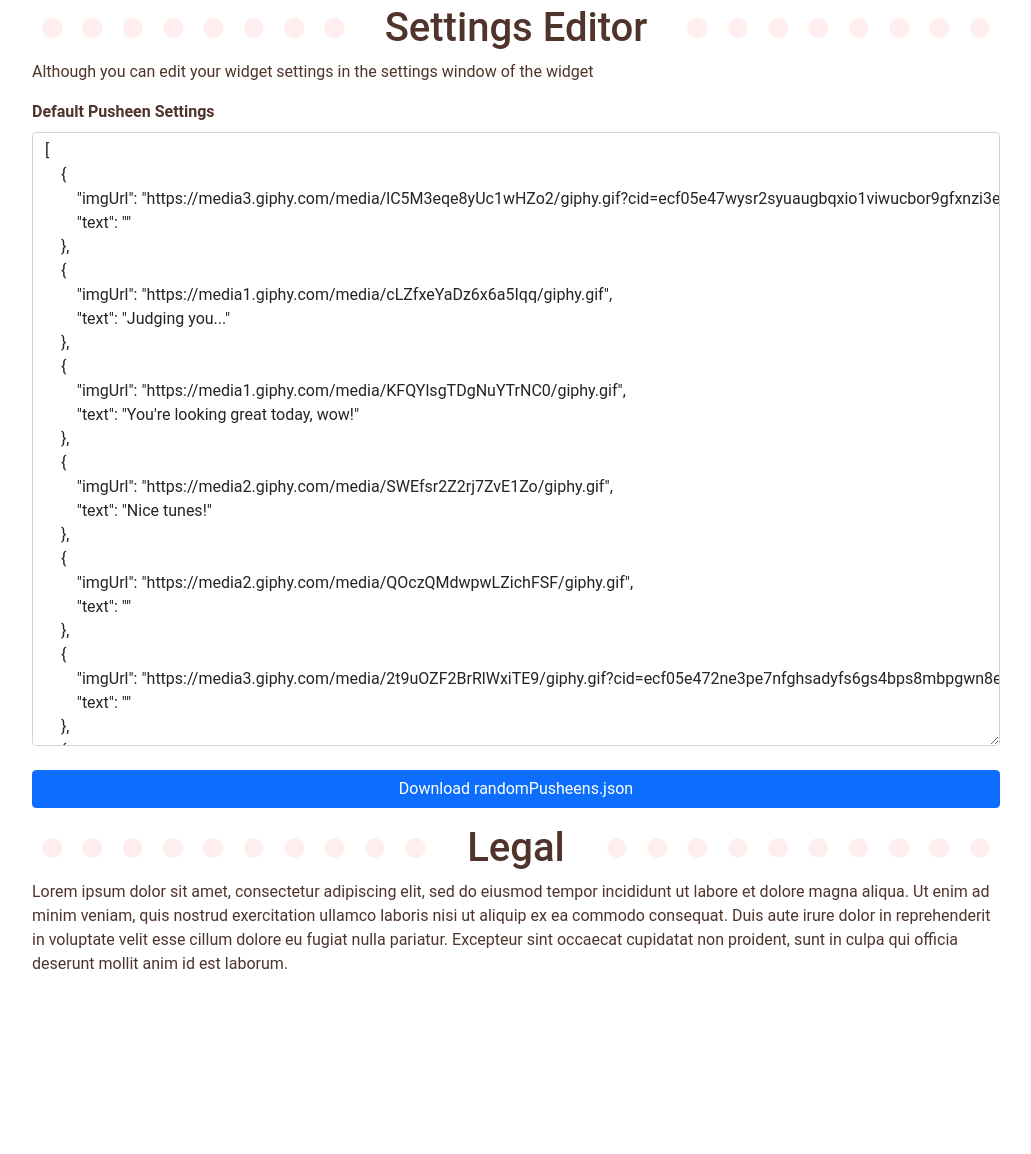
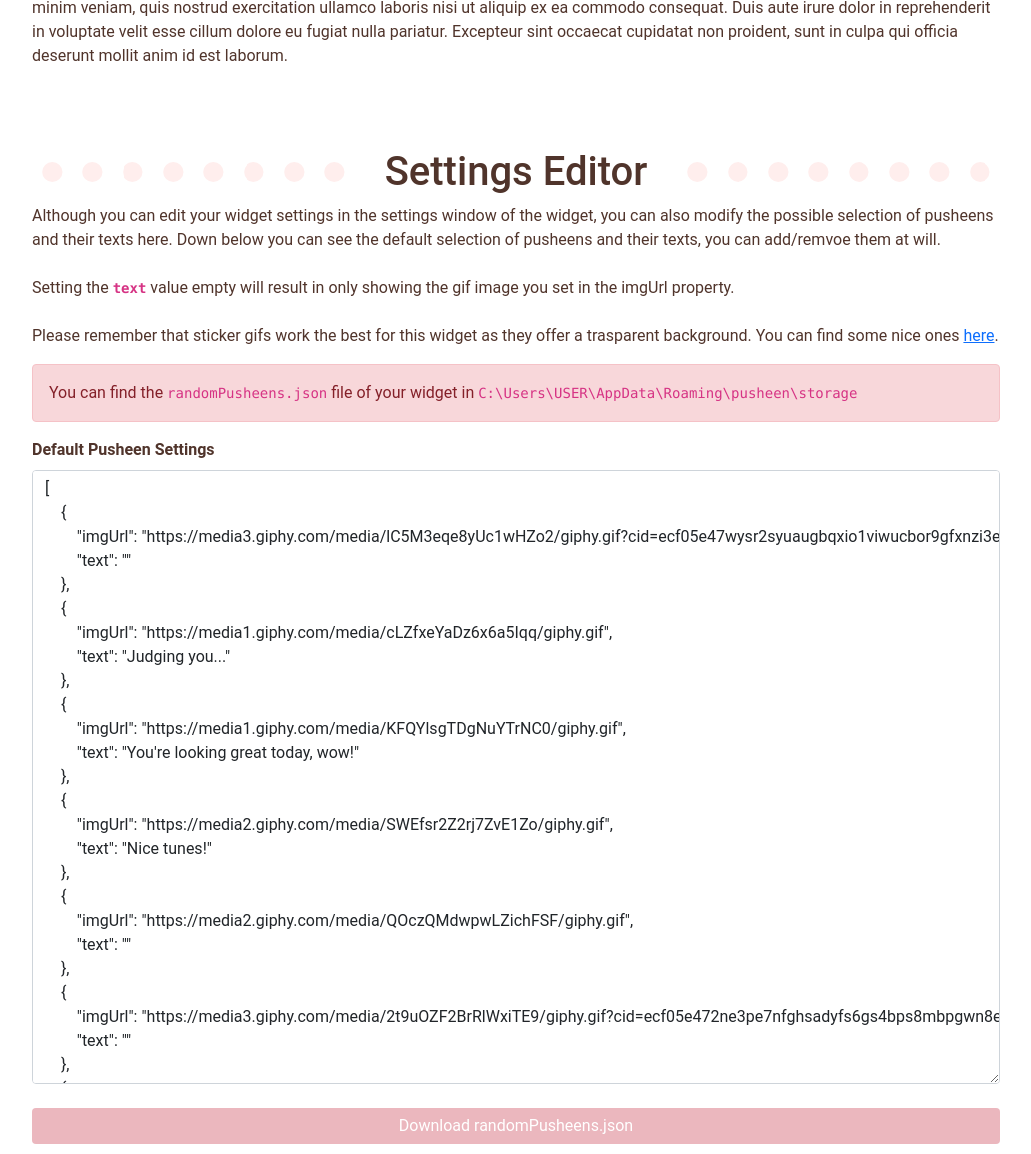
Before and after one commit to leoVolk/electron-pusheen, an Electron app: page docs/index.html in a window 1280 px wide. Shown: the part 1638-2792 px from the top of the page, without its empty margins (124-1155 px from the left). Before the commit the page ends 2646 px from the top, so only its background shows below. Drawn offline with nearby package versions, Linux system fonts and the light colour scheme.

Commit message:
more docs

```diff
--- a/docs/docs.css
+++ b/docs/docs.css
@@ -16,11 +16,11 @@ nav {
 }
 
 .nav-link:hover {
-  color: #ffeeed !important;
+  color: #ebb7be !important;
 }
 
 a:hover {
-  color: #ffeeed !important;
+  color: #ebb7be !important;
 }
 
 .navbar-bg {
@@ -84,3 +84,17 @@ h2 {
 textarea {
   background-color: #fafafa;
 }
+
+.btn {
+  background-color: #ebb7be !important;
+  border: none;
+}
+
+.btn:hover {
+  background-color: #ffeeed !important;
+  color: #50342b !important;
+}
+
+section {
+  margin: 64px 0px ;
+}
--- a/docs/docs.js
+++ b/docs/docs.js
@@ -92,3 +92,17 @@ document.getElementById("settings-editor").innerHTML = JSON.stringify(
   null,
   4
 );
+
+function downloadFile() {
+  var dataStr =
+    "data:text/json;charset=utf-8," +
+    encodeURIComponent(
+      JSON.stringify(
+        JSON.parse(document.getElementById("settings-editor").value)
+      )
+    );
+  var dlAnchorElem = document.getElementById("download");
+  dlAnchorElem.setAttribute("href", dataStr);
+  dlAnchorElem.setAttribute("download", "randomPuseens.json");
+  //dlAnchorElem.click();
+}
--- a/docs/index.html
+++ b/docs/index.html
@@ -13,11 +13,17 @@
       crossorigin="anonymous"
     ></script>
 
+    <link rel="icon" href="./img/favicon.png" type="image/icon type" />
+
     <meta name="viewport" content="width=device-width" />
 
     <link rel="stylesheet" href="./docs.css" />
 
     <meta charset="UTF-8" />
+    <title>
+      Electron Pusheen | An Electron Widget featuring the internets most
+      adorable cat
+    </title>
   </head>
 
   <body style="background-color: white">
@@ -200,8 +206,32 @@
             <div class="col-12 align-content-center mx-auto">
               <p>
                 Although you can edit your widget settings in the settings
-                window of the widget
+                window of the widget, you can also modify the possible selection
+                of pusheens and their texts here. Down below you can see the
+                default selection of pusheens and their texts, you can
+                add/remvoe them at will.
+                <br />
+                <br />
+                Setting the <code><b>text</b></code> value empty will result in
+                only showing the gif image you set in the imgUrl property.
+                <br />
+                <br />
+                Please remember that sticker gifs work the best for this widget
+                as they offer a trasparent background. You can find some nice
+                ones
+                <a
+                  target="_blank"
+                  href="https://giphy.com/search/pusheen-stickers"
+                  >here</a
+                >.
               </p>
+
+              <div class="alert alert-danger" role="alert">
+                You can find the <code> randomPusheens.json</code> file of your
+                widget in
+                <code>C:\Users\USER\AppData\Roaming\pusheen\storage</code>
+              </div>
+
               <label for="settings-editor" class="form-label"
                 ><b>Default Pusheen Settings</b></label
               >
@@ -211,7 +241,12 @@
                 id="settings-editor"
                 rows="25"
               ></textarea>
-              <button class="btn btn-primary w-100 mt-4 px-3">Download randomPusheens.json</button>
+              <a
+                onclick="downloadFile()"
+                id="download"
+                class="btn btn-primary w-100 mt-4 px-3"
+                >Download randomPusheens.json</a
+              >
             </div>
           </div>
         </div>
```
Also changed, not shown: docs/img/favicon.png (added).
